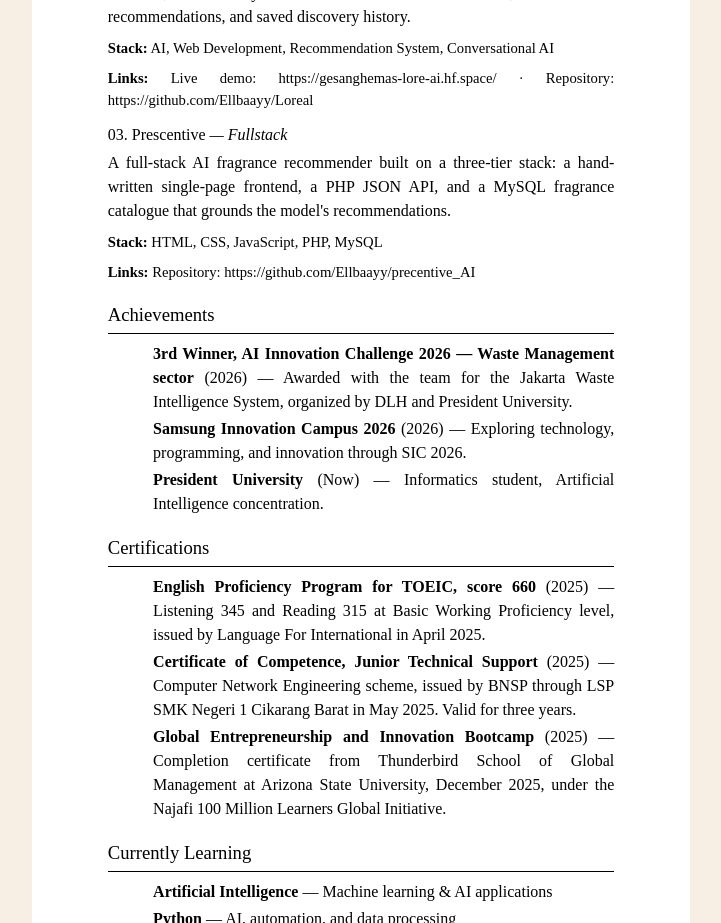
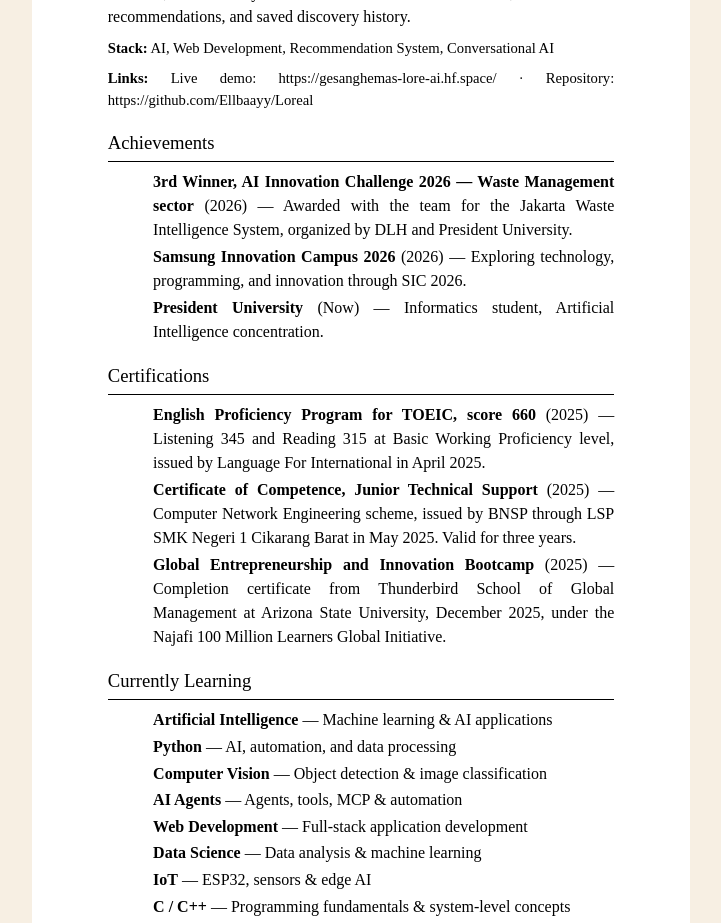
Before and after one commit to Ellbaayy/porto-GHBS, a Next.js app: page /print in a window 1280 px wide. Shown: the part 1000-1923 px from the top of the page, without its empty margins (279-1000 px from the left). Built offline with nearby package versions, Linux system fonts and the light colour scheme.

Commit message:
feat: remove Prescentive from the portfolio
Drops the Prescentive project card, its README entry, and the hero/section
counts it contributed to (03 -> 02 projects, 'Three pieces of work' ->
'Two pieces of work').

```diff
--- a/src/components/Projects.tsx
+++ b/src/components/Projects.tsx
@@ -63,7 +63,7 @@
     <section id="projects" className="scene-host region-paper2 relative isolate overflow-hidden py-20 md:py-28 scroll-mt-24">
       <Scene scene={scenes.projects} />
       <Container>
-        <SectionHeader title="Selected projects" meta="Three pieces of work, pressed to vinyl" />
+        <SectionHeader title="Selected projects" meta="Two pieces of work, pressed to vinyl" />
 
         <div className="grid grid-cols-1 sm:grid-cols-[40px_1fr_40px] gap-3 items-stretch">
           <button
--- a/src/data/portfolio.ts
+++ b/src/data/portfolio.ts
@@ -10,7 +10,7 @@
 };
 
 export const heroStats = [
-  { label: "Projects", display: "03", foot: "Featured work in AI and Web" },
+  { label: "Projects", display: "02", foot: "Featured work in AI and Web" },
   { label: "Focus", display: "AI Engineer", displaySmall: true, foot: "Long-term direction" },
   { label: "Award", display: "3rd Winner", displaySmall: true, foot: "AIC '26 · Waste Management" },
 ];
@@ -104,17 +104,6 @@
     links: [
       { label: "Live demo", href: "https://gesanghemas-lore-ai.hf.space/", kind: "live" },
       { label: "Repository", href: "https://github.com/Ellbaayy/Loreal", kind: "code" },
-    ],
-  },
-  {
-    index: "03",
-    tag: "Fullstack",
-    title: "Prescentive",
-    description:
-      "A full-stack AI fragrance recommender built on a three-tier stack: a hand-written single-page frontend, a PHP JSON API, and a MySQL fragrance catalogue that grounds the model's recommendations.",
-    stack: ["HTML", "CSS", "JavaScript", "PHP", "MySQL"],
-    links: [
-      { label: "Repository", href: "https://github.com/Ellbaayy/precentive_AI", kind: "code" },
     ],
   },
 ];
```
Also changed, not shown: 1 other file (tests, documents, lock files or other folders).
